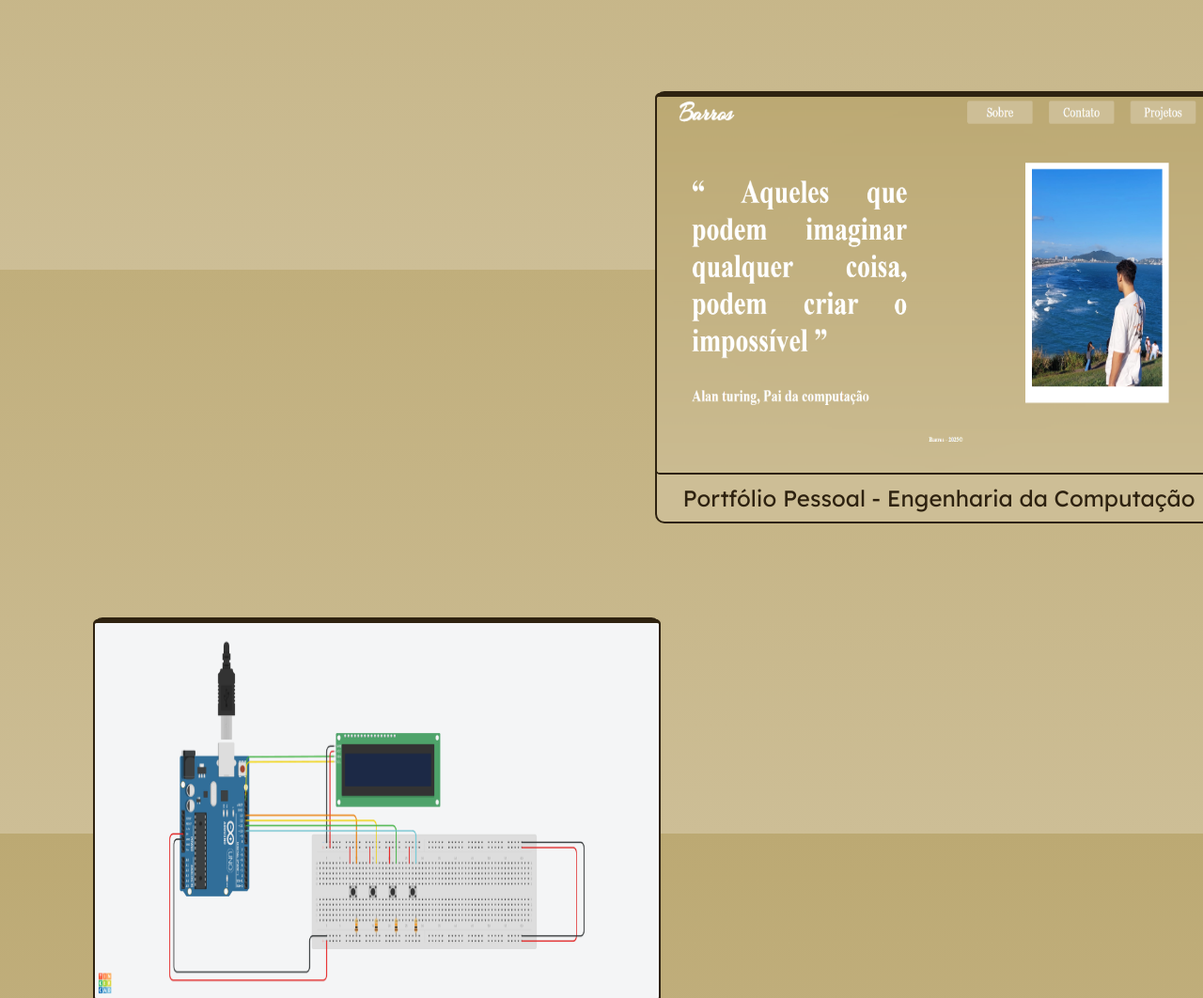
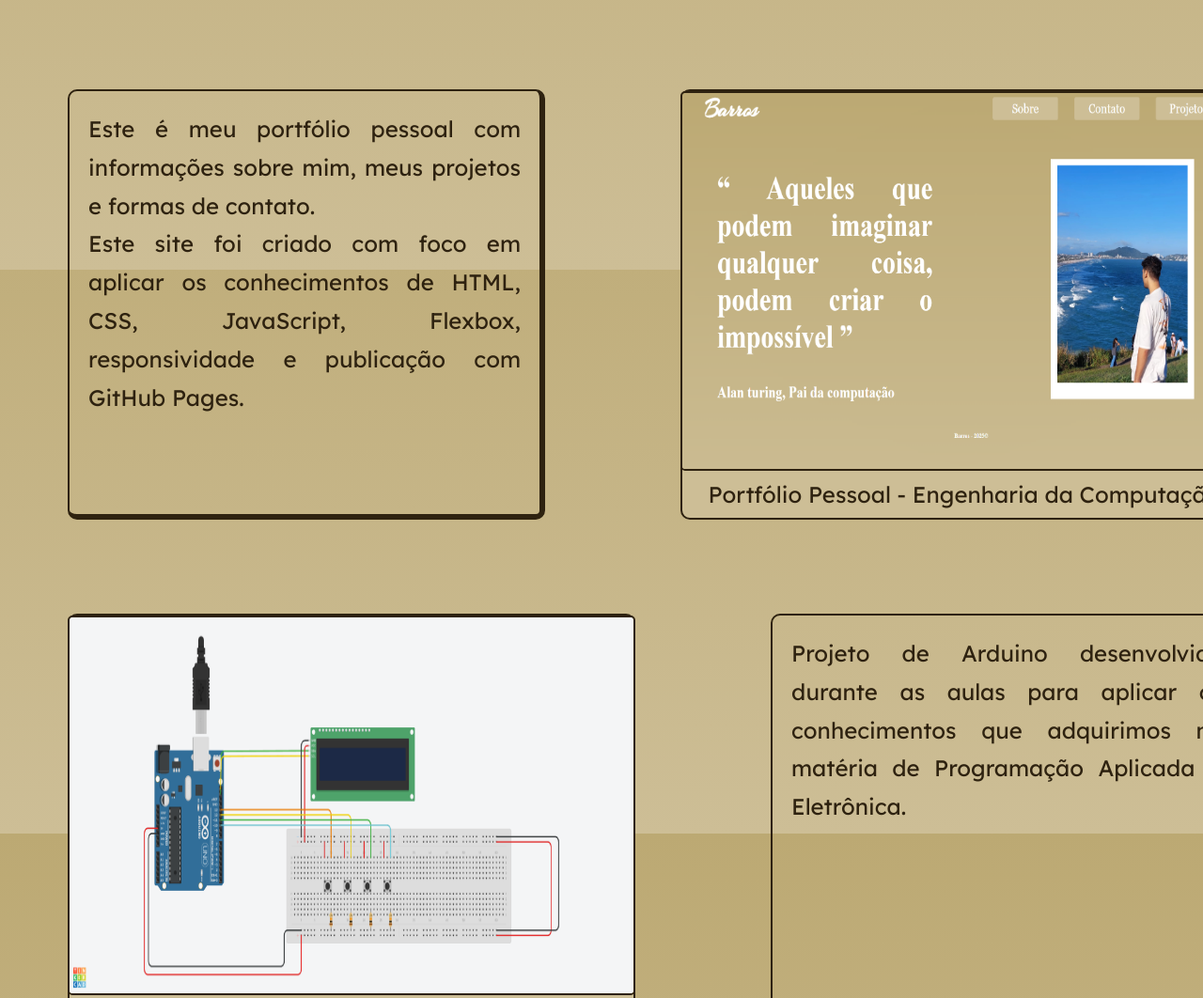
Before and after one commit to barros-ns/Projeto-Portfolio-Pessoal-Eng-Computacao, a plain HTML site: page html/projetos.html in a window 1280 px wide. Shown: the part 713-1775 px from the top of the page at 94% size. Drawn offline with Linux system fonts and the light colour scheme; a web font is replaced by a local one.

```diff
--- a/css/projetos.css
+++ b/css/projetos.css
@@ -74,7 +74,7 @@ a:hover{
     width: 100%;
     height: 400px;
     border: solid 2px;
-    border-width: 4px 2px 2px 2px;
+    border-width: 2px 2px 2px 2px;
 }
 
 .projeto p{
@@ -83,20 +83,28 @@ a:hover{
     margin: 10px;
 }
 
-.falso{
+.desc{
     display: flex;
     flex-direction: column;
-    /* border: solid; */
+    border: solid;
     width: min-content;
     align-items: center;
 
     border-radius: 10px;
-    border-width: 2px 2px 2px 2px;
+    border-width: 2px 6px 6px 2px;
     margin: 50px;
 
-    width: 400px;
+    width: 500px;
 
 
+}
+.desc p{
+    font-size: 1.5em;
+    font-family: "Lexend";
+    text-align: justify;
+    line-height: 170%;
+
+    padding: 20px;
 }
 
 /* IDs */
--- a/html/projetos.html
+++ b/html/projetos.html
@@ -26,8 +26,17 @@
                 <img src="../img/ftsy.png" alt="imagem projeto">
                 <p><a href="https://github.com/barros-ns/TCC-FAST-STUDY" target="_blank">Fast Study - TCC ADS</a></p>
             </section>
-            <section class="falso"></section> <!--Caixa 'falsa' com o mesmo tamanho da caixa 'projeto' porém sem bordas ou cor de fundo para que as caixas do projeto não fiquem retas-->
-            <section class="falso"></section>
+            <section class="desc"> <!--Caixa 'desc' é apenas uma abreviação de descrição para o projeto-->
+                <p>O projeto FAST-STUDY visa democratizar o acesso à educação de qualidade, oferecendo suporte gratuito a estudantes que se preparam para vestibulares como o ENEM e a Fuvest. Para isso, foi criada uma plataforma online com conteúdos organizados por disciplinas, incluindo videoaulas, resumos, simulados, planos de estudo e orientações práticas.</p>
+            </section>
+            <section class="desc">
+
+                <p>
+                    Este é meu portfólio pessoal com informações sobre mim, meus projetos e formas de contato.
+                    <br>
+                    Este site foi criado com foco em aplicar os conhecimentos de HTML, CSS, JavaScript, Flexbox, responsividade e publicação com GitHub Pages.
+                </p>
+            </section>
             <section class="projeto">
                 <img src="../img/image.png" alt="imagem projeto">
                 <p><a href="https://github.com/barros-ns/Projeto-Portfolio-Pessoal-Eng-Computacao" target="_blank">Portfólio Pessoal - Engenharia da Computação</a></p>
@@ -36,7 +45,7 @@
                 <img src="../img/arduino.png" alt="imagem projeto">
                 <p><a href="https://www.tinkercad.com/things/7JHdb725SUI-smashing-hillar/editel?returnTo=https%3A%2F%2Fwww.tinkercad.com%2Fdashboard&sharecode=TJISYJBb-2UlsBP2GDCdpLA31IVzYzWCuQJyRtyEXlw" target="_blank">Atividade Arduino - Eng. da Computação</a></p>
             </section>
-            <section class="falso"></section>
+            <section class="desc"><p>Projeto de Arduino desenvolvido durante as aulas para aplicar os conhecimentos que adquirimos na matéria de Programação Aplicada a Eletrônica.</p></section>
         </section>
     </main>
     <footer>
```
Also changed, not shown: html/contato.html (+2 -2 lines).
